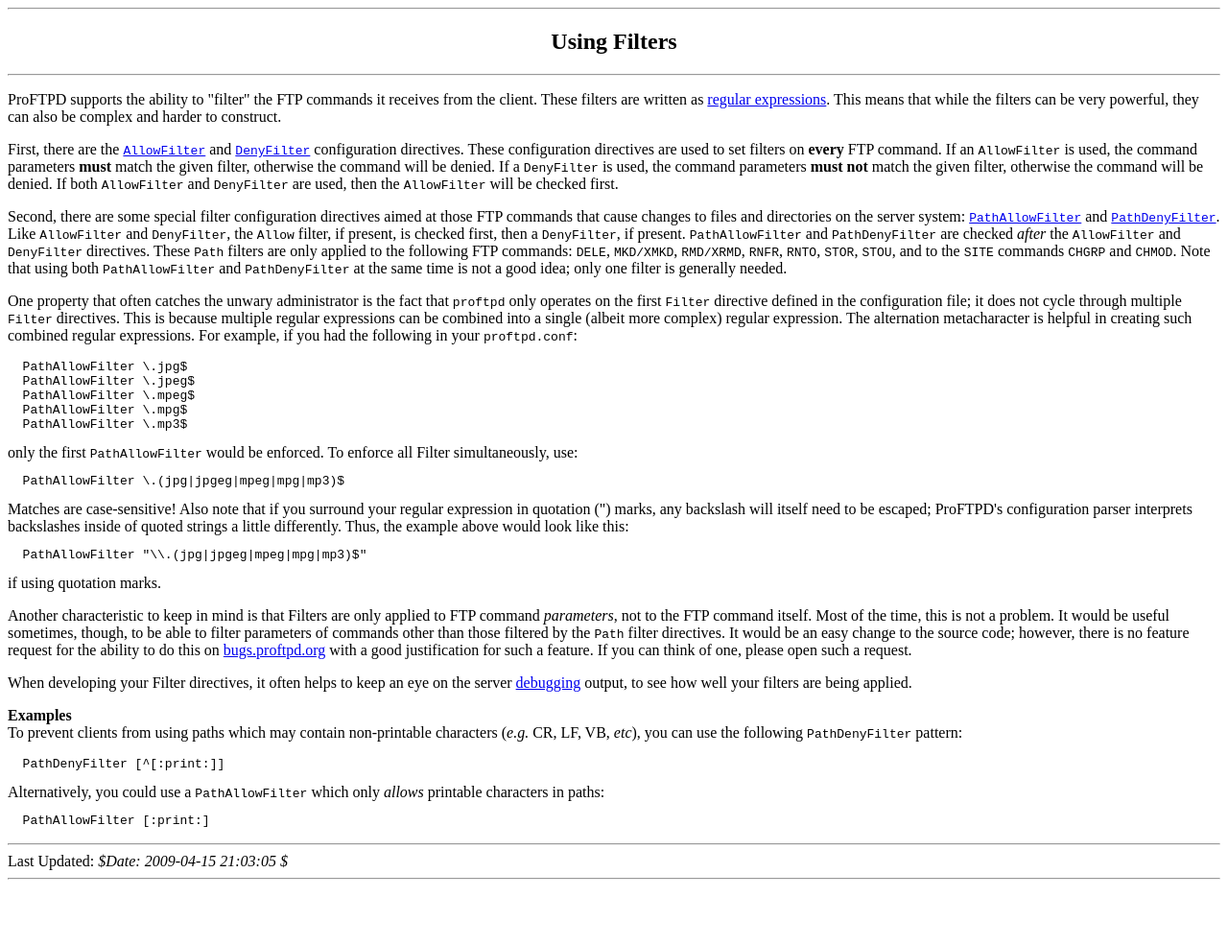
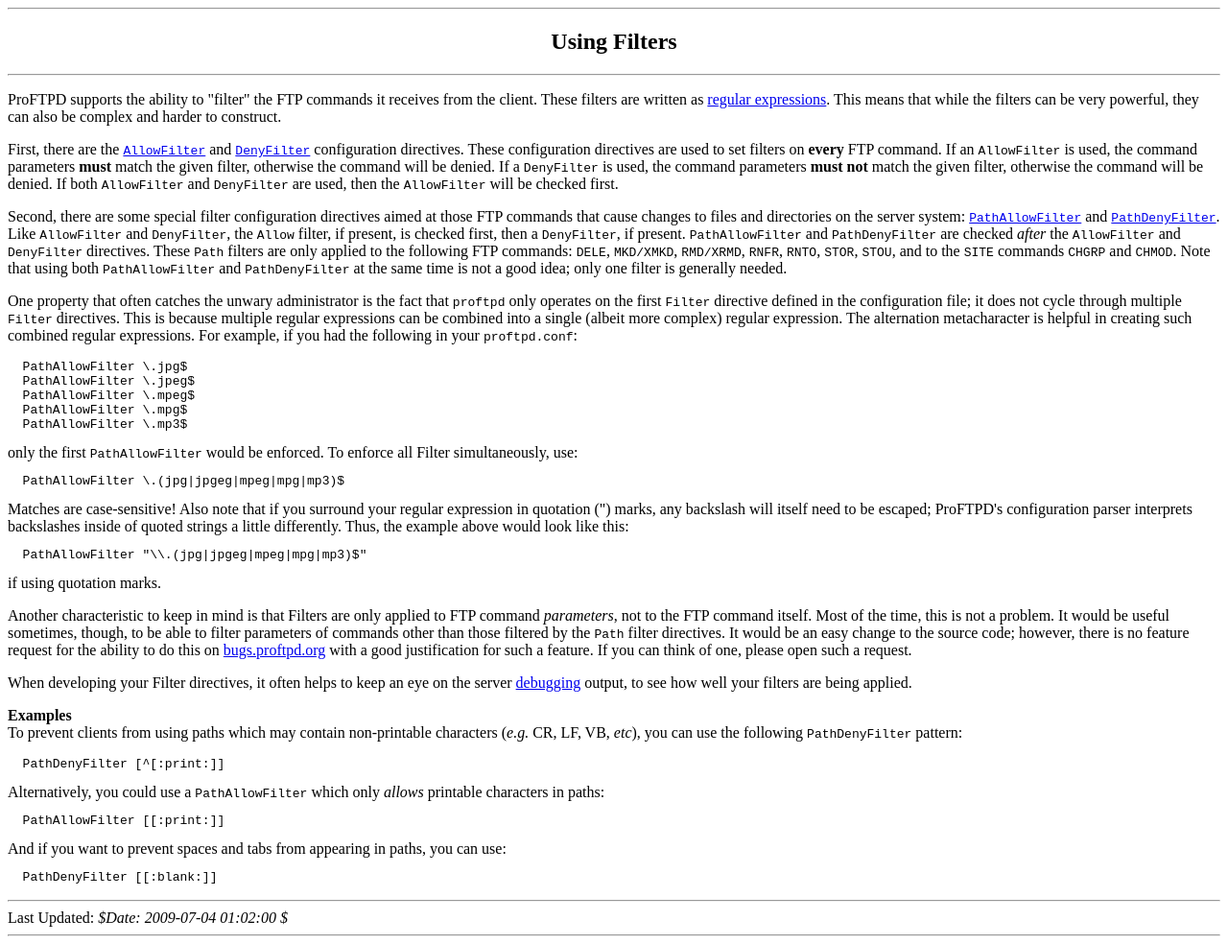
Before and after one commit to proftpd/proftpd, a plain HTML site: page doc/howto/Filters.html in a window 1280 px wide. Shown: the whole page at 96% size. Before the commit the page ends 925 px from the top, so only its background shows below. Drawn offline with Linux system fonts and the light colour scheme.

Commit message:
When compiling POSIX regular expressions using patterns which include character classes like 'blank' et al, you DO need to use two square brackets, not just one.

```diff
--- a/doc/howto/Filters.html
+++ b/doc/howto/Filters.html
@@ -1,4 +1,4 @@
-<!-- $Id: Filters.html,v 1.9 2009-04-15 21:03:05 castaglia Exp $ -->
+<!-- $Id: Filters.html,v 1.10 2009-07-04 01:02:00 castaglia Exp $ -->
 <!-- $Source: /home/proftpd-core/backup/proftp-cvsroot/proftpd/doc/howto/Filters.html,v $ -->
 
 <html>
@@ -100,12 +100,17 @@ To prevent clients from using paths which may contain non-printable characters
 Alternatively, you could use a <code>PathAllowFilter</code> which only
 <i>allows</i> printable characters in paths:
 <pre>
-  PathAllowFilter [:print:]
+  PathAllowFilter [[:print:]]
+</pre>
+And if you want to prevent spaces and tabs from appearing in paths, you
+can use:
+<pre>
+  PathDenyFilter [[:blank:]]
 </pre>
 
 <p>
 <hr>
-Last Updated: <i>$Date: 2009-04-15 21:03:05 $</i><br>
+Last Updated: <i>$Date: 2009-07-04 01:02:00 $</i><br>
 <hr>
 
 </body>
```
